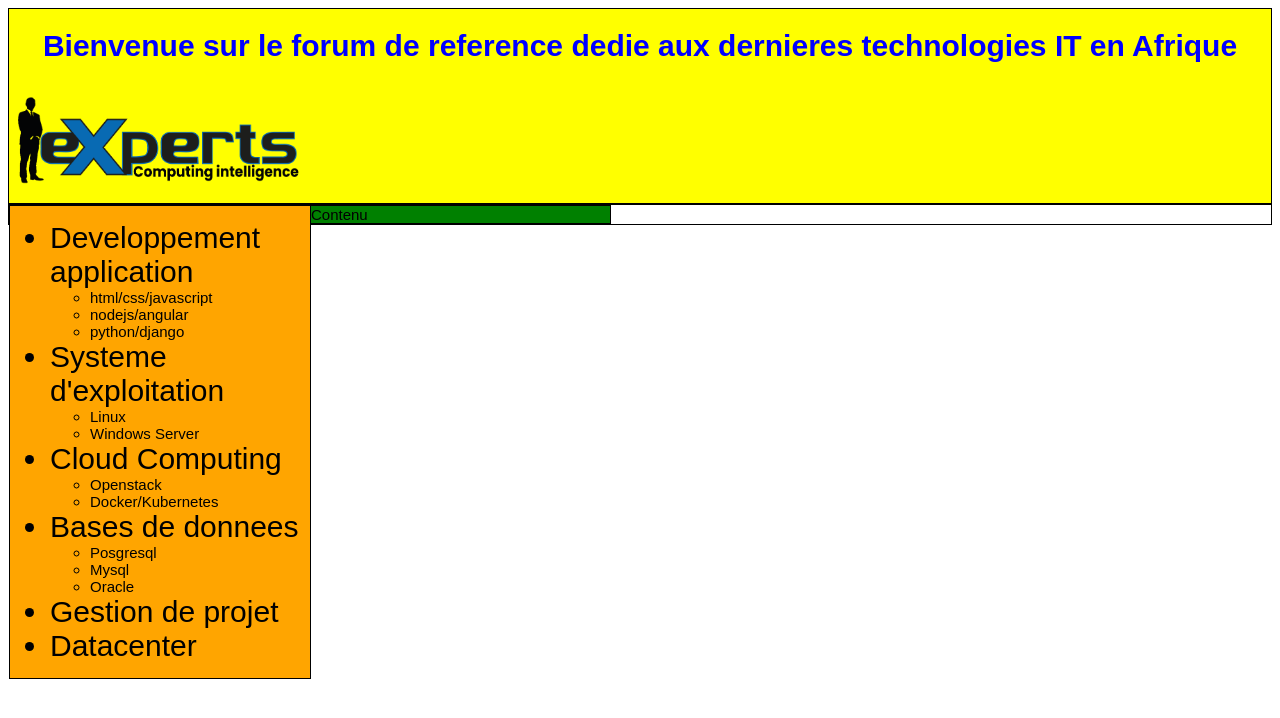
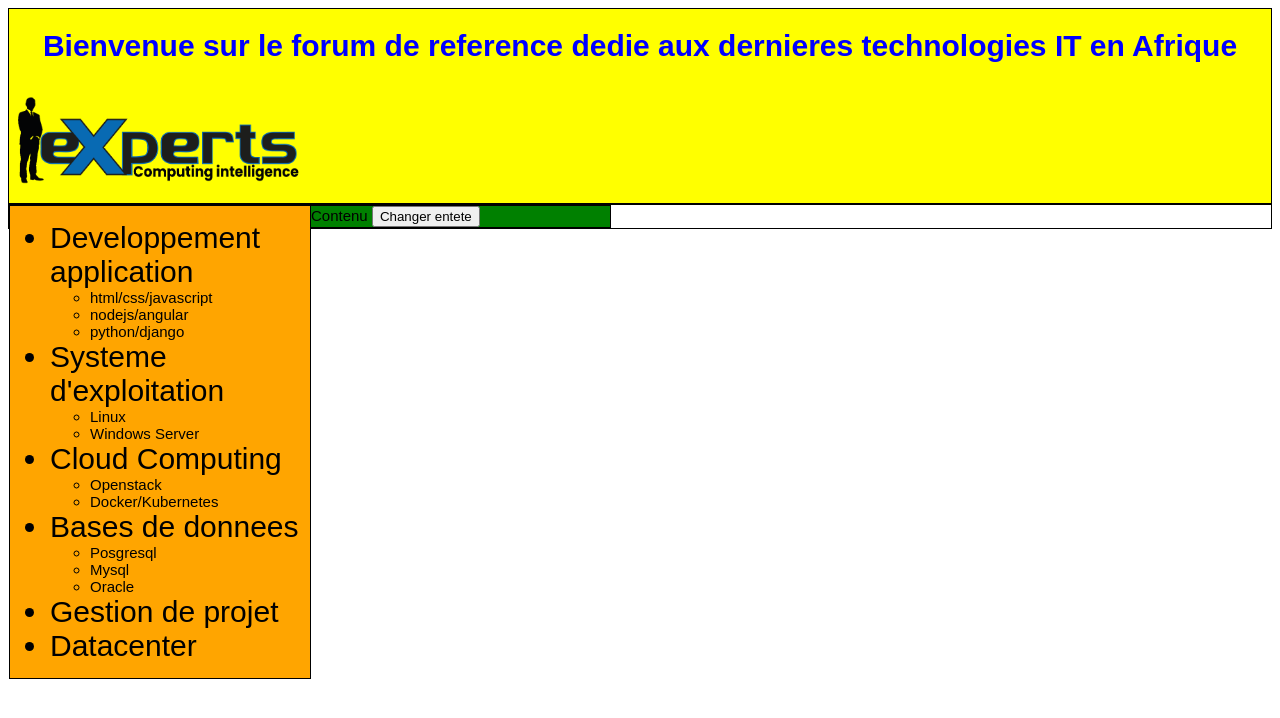
Before and after one commit to karalyh/karalyh.github.io, a plain HTML site: page index.html in a window 1280 px wide. Drawn offline with Linux system fonts and the light colour scheme.

Commit message:
Update index.html

```diff
--- a/index.html
+++ b/index.html
@@ -4,18 +4,22 @@
 		<title>Abidjan Technologies Forum</title>
 		<link rel="stylesheet" href="css/style.css">
 		<script>
-			alert("bonjour");
+			function bonjour(){
+				document.querySelector('#header').innerHTML="Bonjour";
+			}
 		</script>
 
 	</head>
 	<body>
 		<div id="header">
 			<h1>Bienvenue sur le forum de reference dedie aux dernieres technologies IT en Afrique</h1>
+
 			<img src="images/logo_experts.png" alt="logo experts" width="300"/>
 		</div>
 
 		<div>
 		<div id="menu">
+
 		<ul>
 			<li class="menumain"> Developpement  application</li>
 				<ul>
@@ -48,6 +52,7 @@
 		</div>
 		<div id="content">
 		Contenu
+			<button onclick="bonjour()"> Changer entete</button>
 		</div>
 		</div>
 
```
